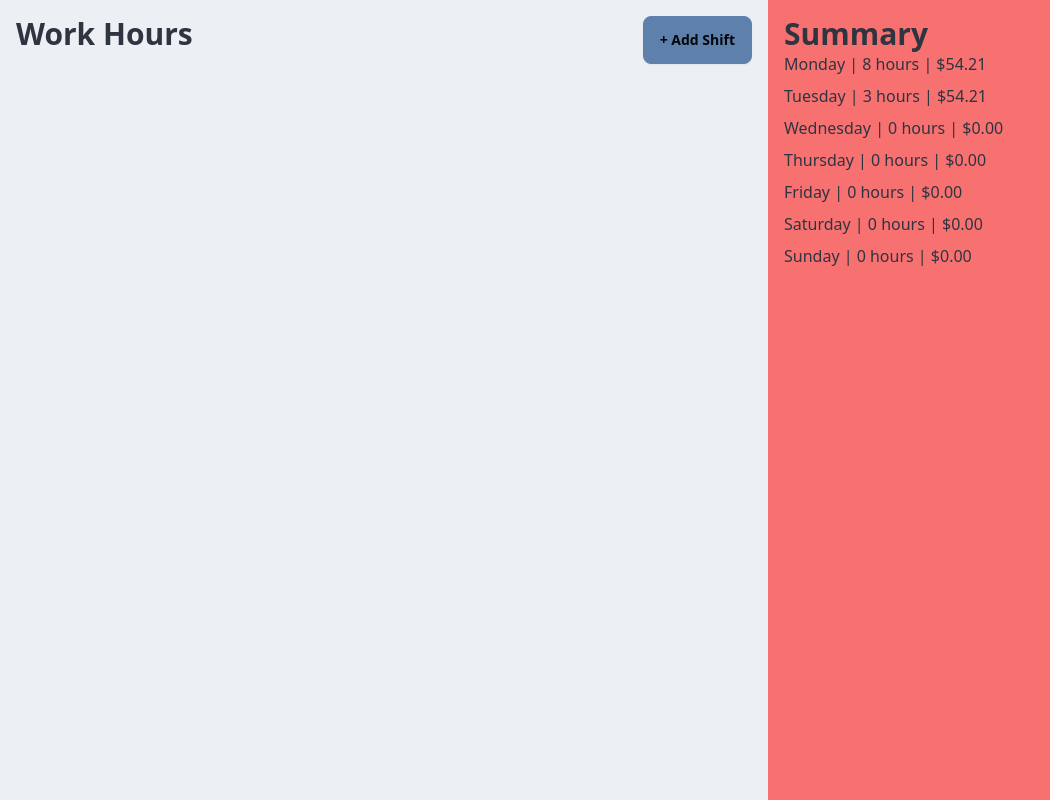
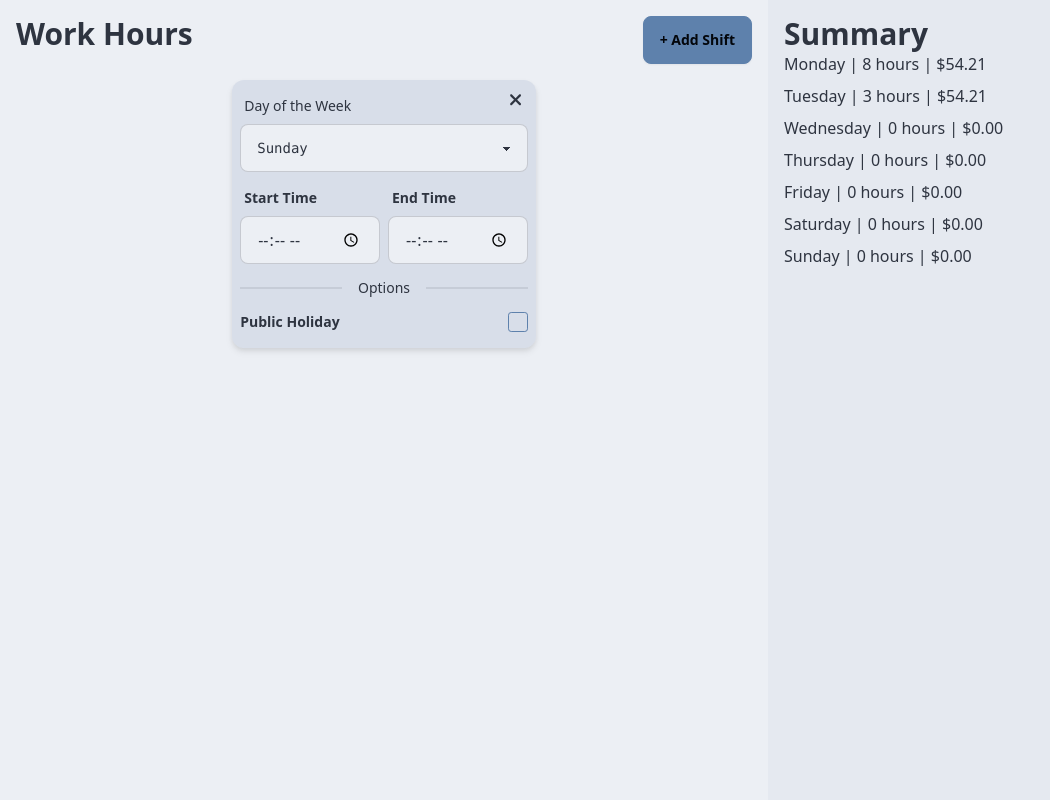
Before and after one commit to brbenham1/Paycalc, a React (Vite) app: page / in a window 1280 px wide. Shown: the whole page, without its empty margins (0-1050 px from the left). Built offline with nearby package versions, Linux system fonts and the light colour scheme.

Commit message:
Created shift context

```diff
--- a/src/App.tsx
+++ b/src/App.tsx
@@ -1,15 +1,16 @@
 import { useState } from 'react';
 import HoursForm from './components/HoursForm';
 import SummaryOutput from './components/SummaryOutput';
+import { ShiftDataProvider } from './context/ShiftContext';
 
 function App() {
-	const [count, setCount] = useState(0);
-
 	return (
-		<div className="flex w-full bg-green-400">
-			<HoursForm />
-			<SummaryOutput />
-		</div>
+		<ShiftDataProvider>
+			<div className="flex w-full">
+				<HoursForm />
+				<SummaryOutput />
+			</div>
+		</ShiftDataProvider>
 	);
 }
 
--- a/src/components/HoursForm.tsx
+++ b/src/components/HoursForm.tsx
@@ -1,15 +1,9 @@
 import React, { useState } from 'react';
 import ShiftDetails from './ShiftDetails';
-
-export type ShiftInformation = {
-	startTime: string;
-	endTime: string;
-	dayOfTheWeek: string;
-	publicHoliday: boolean;
-};
+import { ShiftInformation, useShiftData } from '../context/ShiftContext';
 
 export default function HoursForm() {
-	const [shifts, setShifts] = useState<ShiftInformation[]>([]);
+	const { shiftData: shifts, updateShiftData: setShifts } = useShiftData();
 
 	function addShift() {
 		setShifts(
--- a/src/components/ShiftDetails.tsx
+++ b/src/components/ShiftDetails.tsx
@@ -1,7 +1,7 @@
 import React from 'react';
-import { ShiftInformation } from './HoursForm';
 import { faXmark } from '@fortawesome/free-solid-svg-icons';
 import { FontAwesomeIcon } from '@fortawesome/react-fontawesome';
+import { ShiftInformation } from '../context/ShiftContext';
 
 const daysOfWeek = [
 	'Monday',
--- a/src/components/SummaryOutput.tsx
+++ b/src/components/SummaryOutput.tsx
@@ -2,7 +2,7 @@ import React from 'react';
 
 export default function SummaryOutput() {
 	return (
-		<div className="w-2/5 bg-red-400 p-4">
+		<div className="w-2/5 bg-base-200 p-4">
 			<h1 className="text-3xl font-bold">Summary</h1>
 
 			<div className="mb-2">
--- /dev/null
+++ b/src/context/ShiftContext.tsx
@@ -0,0 +1,50 @@
+import { createContext, useState, useContext, ReactNode } from 'react';
+
+export type ShiftInformation = {
+	startTime: string;
+	endTime: string;
+	dayOfTheWeek: string;
+	publicHoliday: boolean;
+};
+
+type ShiftDataContextType = {
+	shiftData: ShiftInformation[];
+	updateShiftData: (newData: ShiftInformation[]) => void;
+};
+
+const ShiftDataContext = createContext<ShiftDataContextType | undefined>(
+	undefined
+);
+
+export const useShiftData = () => {
+	const context = useContext(ShiftDataContext);
+	if (context === undefined) {
+		throw new Error('useShiftData must be used within a ShiftDataProvider');
+	}
+	return context;
+};
+
+type ShiftDataProviderProps = {
+	children: ReactNode;
+};
+
+export const ShiftDataProvider = ({ children }: ShiftDataProviderProps) => {
+	const [shiftData, setShiftData] = useState<ShiftInformation[]>([
+		{
+			startTime: '',
+			endTime: '',
+			dayOfTheWeek: '',
+			publicHoliday: false
+		}
+	]);
+
+	const updateShiftData = (newData: ShiftInformation[]) => {
+		setShiftData(newData);
+	};
+
+	return (
+		<ShiftDataContext.Provider value={{ shiftData, updateShiftData }}>
+			{children}
+		</ShiftDataContext.Provider>
+	);
+};
```
